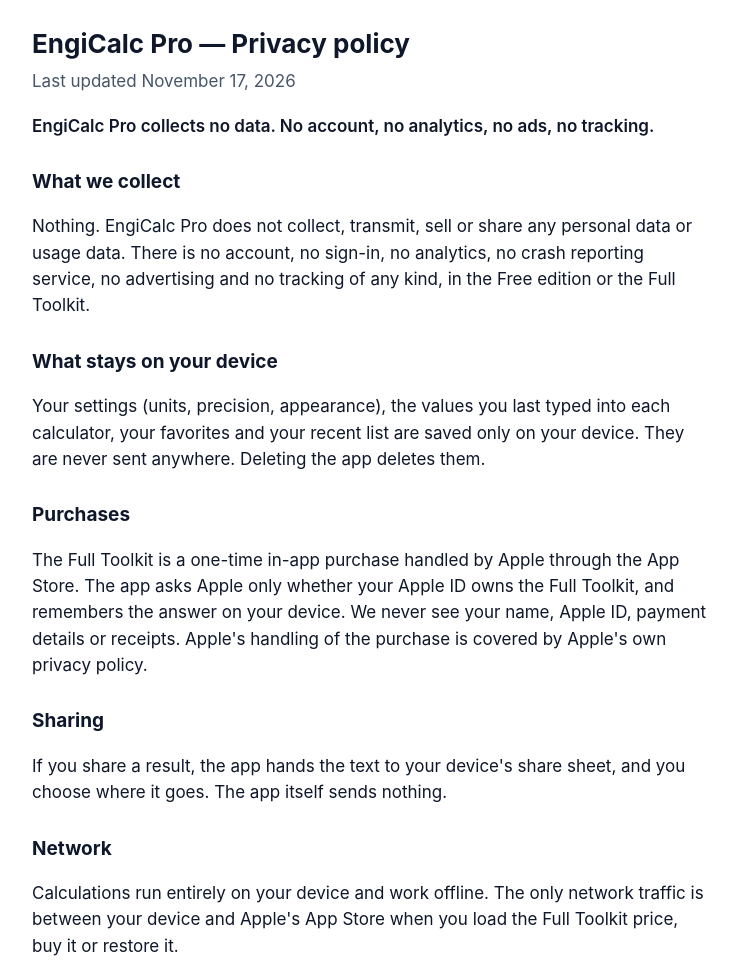
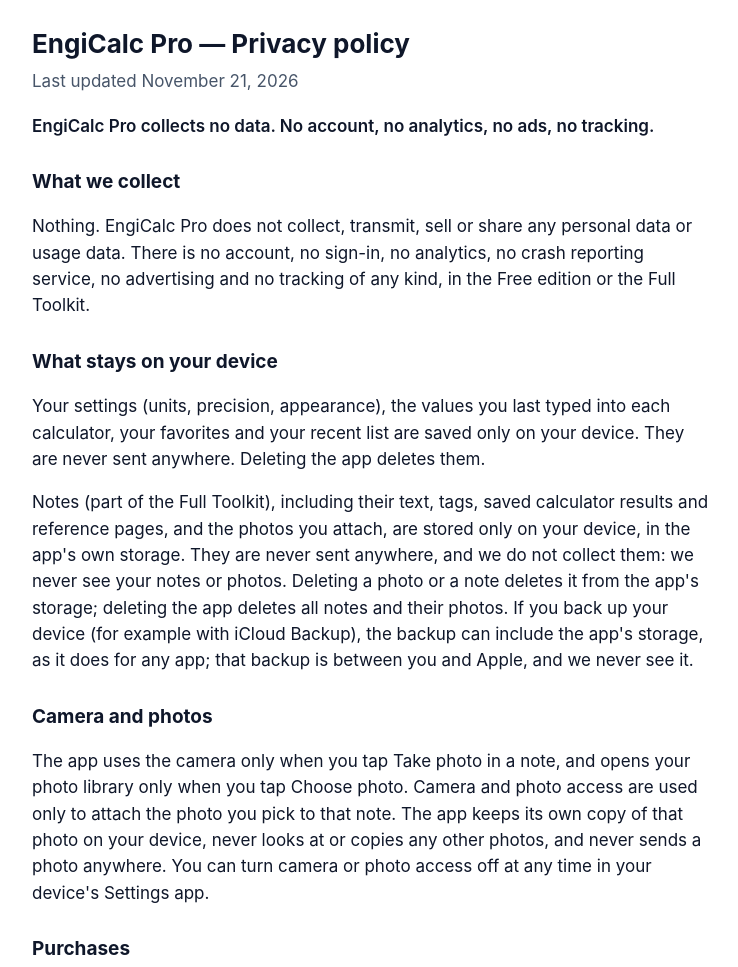
Before and after one commit to jkoch0803-spec/App-support, a plain HTML site: page engicalc/privacy.html in a window 1280 px wide. Shown: the top 967 px of the page, without its empty margins (268-1006 px from the left). Drawn offline with Linux system fonts and the light colour scheme.

Commit message:
EngiCalc privacy: add Notes, camera and photos (build 3)
Co-authored-by: jkoch0803-spec <jkoch0803-spec@users.noreply.github.com>

```diff
--- a/engicalc/privacy.html
+++ b/engicalc/privacy.html
@@ -14,18 +14,21 @@
 <body>
 <main>
 <h1>EngiCalc Pro — Privacy policy</h1>
-<p class="date">Last updated November 17, 2026</p>
+<p class="date">Last updated November 21, 2026</p>
 <p class="summary">EngiCalc Pro collects no data. No account, no analytics, no ads, no tracking.</p>
 <h2>What we collect</h2>
 <p>Nothing. EngiCalc Pro does not collect, transmit, sell or share any personal data or usage data. There is no account, no sign-in, no analytics, no crash reporting service, no advertising and no tracking of any kind, in the Free edition or the Full Toolkit.</p>
 <h2>What stays on your device</h2>
 <p>Your settings (units, precision, appearance), the values you last typed into each calculator, your favorites and your recent list are saved only on your device. They are never sent anywhere. Deleting the app deletes them.</p>
+<p>Notes (part of the Full Toolkit), including their text, tags, saved calculator results and reference pages, and the photos you attach, are stored only on your device, in the app's own storage. They are never sent anywhere, and we do not collect them: we never see your notes or photos. Deleting a photo or a note deletes it from the app's storage; deleting the app deletes all notes and their photos. If you back up your device (for example with iCloud Backup), the backup can include the app's storage, as it does for any app; that backup is between you and Apple, and we never see it.</p>
+<h2>Camera and photos</h2>
+<p>The app uses the camera only when you tap Take photo in a note, and opens your photo library only when you tap Choose photo. Camera and photo access are used only to attach the photo you pick to that note. The app keeps its own copy of that photo on your device, never looks at or copies any other photos, and never sends a photo anywhere. You can turn camera or photo access off at any time in your device's Settings app.</p>
 <h2>Purchases</h2>
 <p>The Full Toolkit is a one-time in-app purchase handled by Apple through the App Store. The app asks Apple only whether your Apple ID owns the Full Toolkit, and remembers the answer on your device. We never see your name, Apple ID, payment details or receipts. Apple's handling of the purchase is covered by Apple's own privacy policy.</p>
 <h2>Sharing</h2>
 <p>If you share a result, the app hands the text to your device's share sheet, and you choose where it goes. The app itself sends nothing.</p>
 <h2>Network</h2>
-<p>Calculations run entirely on your device and work offline. The only network traffic is between your device and Apple's App Store when you load the Full Toolkit price, buy it or restore it.</p>
+<p>Calculations and notes run entirely on your device and work offline. The only network traffic is between your device and Apple's App Store when you load the Full Toolkit price, buy it or restore it.</p>
 <h2>Children</h2>
 <p>Because the app collects no data from anyone, it collects no data from children.</p>
 <h2>Changes and contact</h2>
```
